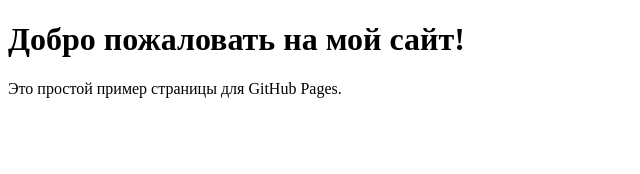
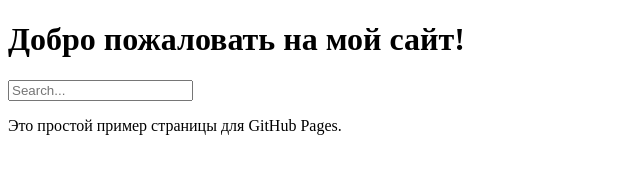
Before and after one commit to SergB47/gas_checker, a plain HTML site: page index.html in a window 1280 px wide. Shown: the whole page, without its empty margins (0-640 px from the left). Drawn offline with Linux system fonts and the light colour scheme.

Commit message:
Update index.html

```diff
--- a/index.html
+++ b/index.html
@@ -5,6 +5,9 @@
 </head>
 <body>
    <h1>Добро пожаловать на мой сайт!</h1>
+   <form id="search-form">
+      <input type="text" id="search-input" placeholder="Search...">
+    </form>
    <p>Это простой пример страницы для GitHub Pages.</p>
 </body>
 </html>
```
